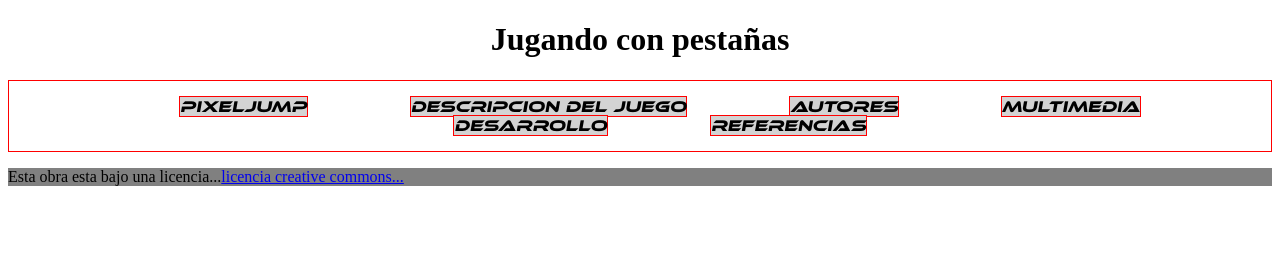
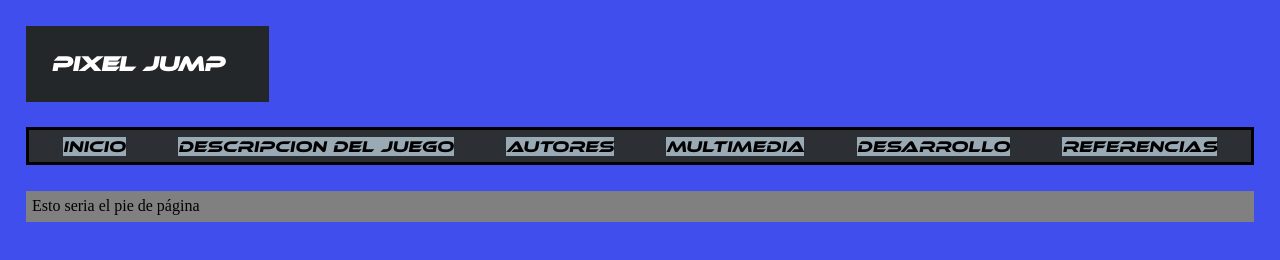
Before and after one commit to Aplicaciones-Multimedia-2022/amm22-pweb-gst-pixel_team, a plain HTML site: page main/src/index.html in a window 1280 px wide. Drawn offline with Linux system fonts and the light colour scheme.

Commit message:
Menu "listo"

```diff
--- a/main/src/index.html
+++ b/main/src/index.html
@@ -12,11 +12,11 @@
 <body>
 <div class="container">
     <header>
-        <h1 id="title">Jugando con pestañas</h1>
+        <h1 id="title">Pixel Jump</h1>
     </header>
     <nav>
         <ul>
-            <span class="tab" id="inicio">PixelJump</span>
+            <span class="tab" id="inicio">inicio</span>
             <span class="tab">Descripcion del juego</span>
             <span class="tab">Autores</span>
             <span class="tab">Multimedia</span>
@@ -50,7 +50,7 @@
     </section>
 
     <footer>
-        <p>Esta obra esta bajo una licencia...<a href="youtube.com">licencia creative commons...</a></p>
+        <p>Esto seria el pie de página</a></p>
     </footer>
 </div>
 </body>
--- a/main/src/styles.css
+++ b/main/src/styles.css
@@ -13,37 +13,66 @@
     --white: rgb(255,255,255);
 }
 
+*{
+    box-sizing: border-box;
+    position: relative;
+    padding: 0;
+    margin: 0;
+    border: 0;
+}
+
+body{
+    background-color: var(--blue-dark);
+}
+
+.container{
+    margin:0%;
+    padding: 0%;
+    background-color: var(--blue-dark);
+}
+
 #title{
-    text-align: center;
+    text-align: left;
+    padding: 2%;
+    margin: 2%;
+    width: 19%;
+    background-color: var(--black-dark);
+    font-size: 130%;
+    font-family:ethnocentric;
+    color: white;
 }
 
 nav{
-    border: red solid 1px;
+    margin: 2%;
+    padding: .5%;
     text-align: center;
+    border: black solid 3px;
+    background-color: var(--blakc-light);
 }
 
-
-
 .tab{
-    margin: 4%;
-    border: red solid 1px;
+    margin: 2%;
     position:relative;
     list-style-type: none;
     text-align:center;
     display: inline;
-    background-color: lightgrey;
+    background-color: var(--grey-dark);
     font-family: ethnocentric;
 }
 
 .tab.current{
     border-radius: 1px;
-    margin: 4%;
-    border: blue solid 1px;
+    margin: 2%;
     position:relative;
     list-style-type: none;
     text-align:center;
-    background-color: grey;
+    background-color: var(--grey-dark);
     display: inline;
+    color: var(--white);
+}
+
+.tab:hover{
+    color:var(--white);
 }
 
 .content{
@@ -51,12 +80,14 @@ nav{
 }
 
 .content.current{
-    padding: 0%;
-    border: red solid 1px;
+    margin: 2%;
+    padding: .5%;
     display: block;
     background-color: grey;
 }
 
 footer{
+    margin: 2%;
+    padding: .5%;
     background-color: grey;
 }
```
